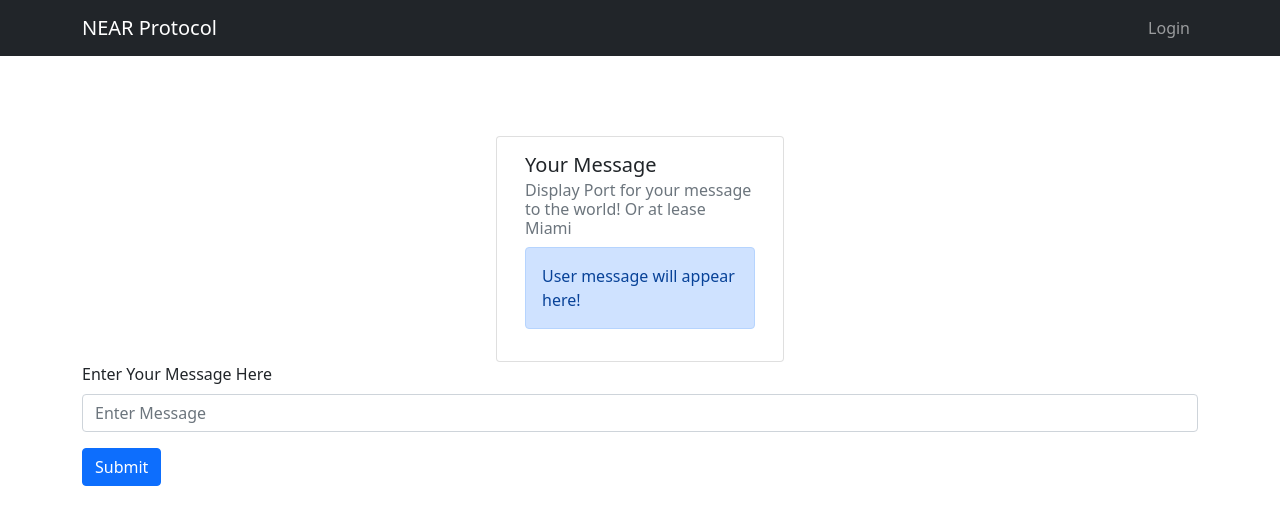
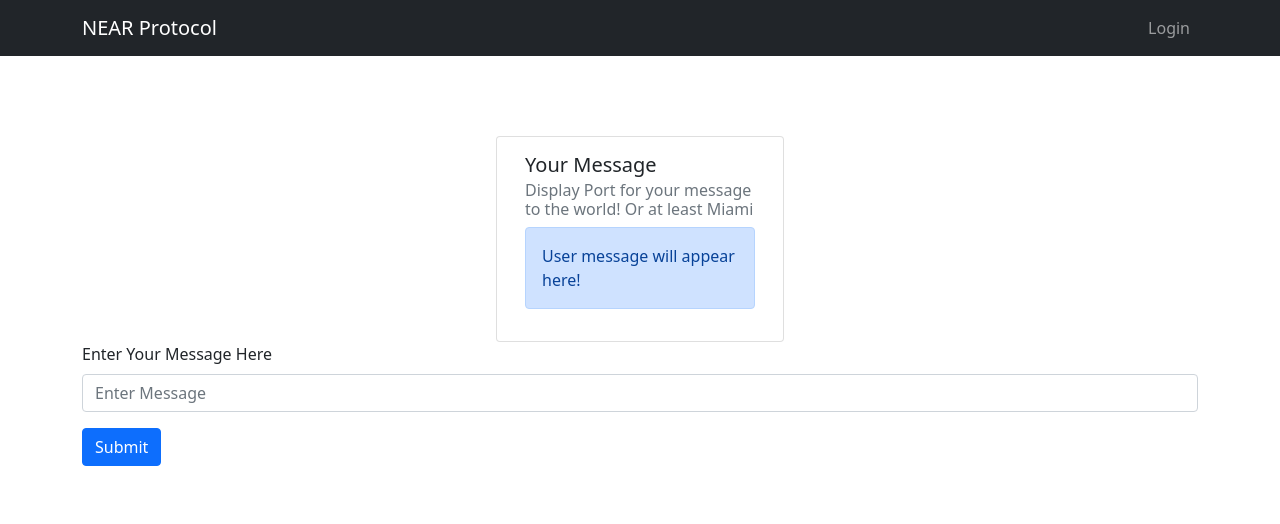
Before and after one commit to doriancrutcher/Miami-NEAR-ENV-Example, a React (Create React App) app: page / in a window 1280 px wide. Shown: the top 524 px of the page. Built offline with nearby package versions, Linux system fonts and the light colour scheme.

Commit message:
corrected typo

```diff
--- a/src/App.js
+++ b/src/App.js
@@ -46,7 +46,7 @@ function App() {
             <Card.Body>
               <Card.Title>Your Message</Card.Title>
               <Card.Subtitle className='mb-2 text-muted'>
-                Display Port for your message to the world! Or at lease Miami
+                Display Port for your message to the world! Or at least Miami
               </Card.Subtitle>
               <Alert>{userMessage}</Alert>
             </Card.Body>
```
